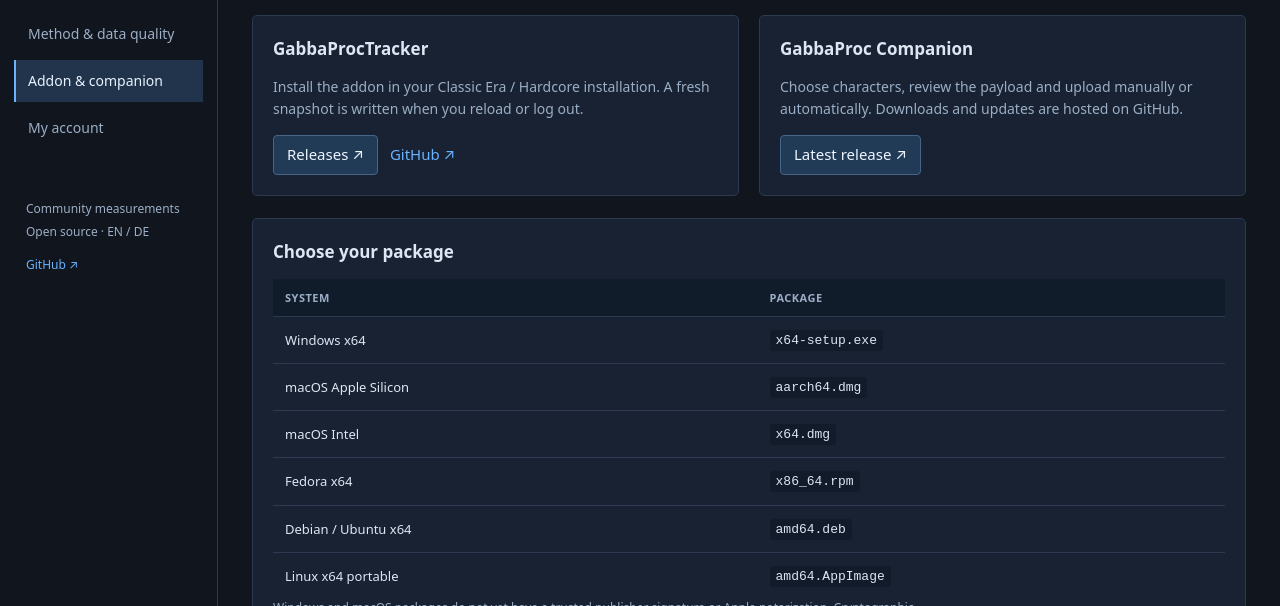
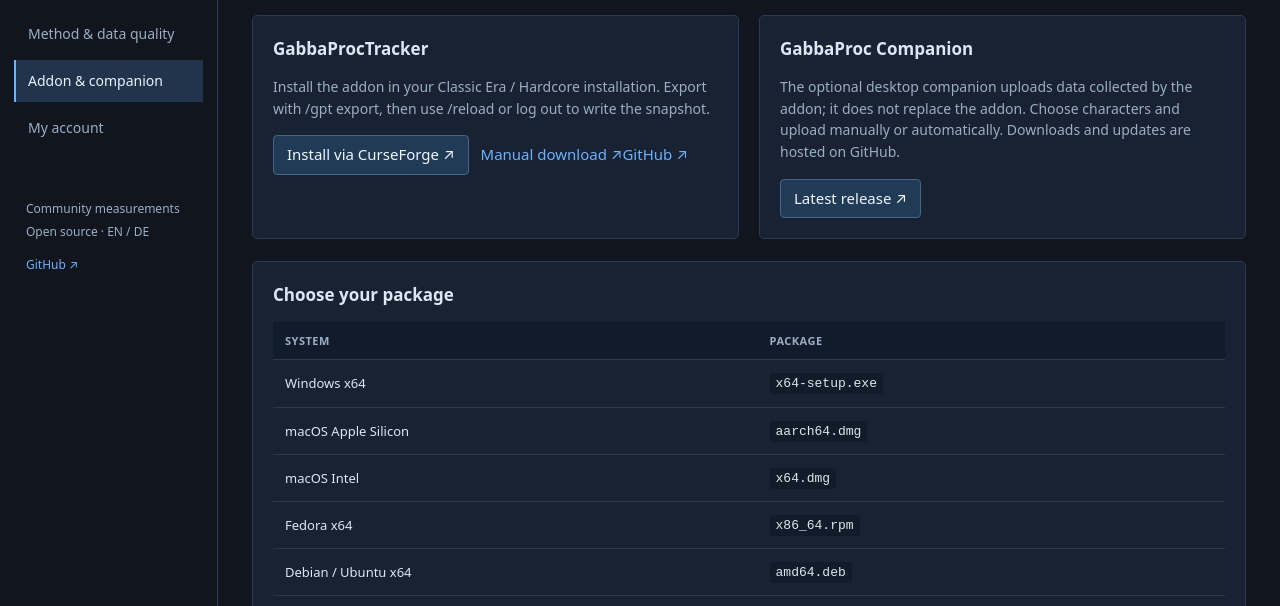
Before and after one commit to Gabbajoe/GabbaProcPlatform, a plain HTML site: page web/downloads.html in a window 1280 px wide. Shown: the part 176-782 px from the top of the page. Drawn offline with Linux system fonts and the light colour scheme.

Commit message:
Prepare companion 0.1.2 draft and CurseForge download option

```diff
--- a/desktop/core/Cargo.toml
+++ b/desktop/core/Cargo.toml
@@ -1,6 +1,6 @@
 [package]
 name = "gabbaproc-core"
-version = "0.1.1"
+version = "0.1.2"
 edition = "2021"
 license = "MIT"
 [dependencies]
--- a/desktop/package.json
+++ b/desktop/package.json
@@ -1,6 +1,6 @@
 {
   "name": "gabbaproc-companion",
-  "version": "0.1.1",
+  "version": "0.1.2",
   "private": true,
   "scripts": {
     "dev": "tauri dev",
--- a/desktop/src-tauri/Cargo.toml
+++ b/desktop/src-tauri/Cargo.toml
@@ -1,6 +1,6 @@
 [package]
 name = "gabbaproc-companion"
-version = "0.1.1"
+version = "0.1.2"
 edition = "2021"
 license = "MIT"
 [features]
--- a/desktop/src-tauri/tauri.conf.json
+++ b/desktop/src-tauri/tauri.conf.json
@@ -1,7 +1,7 @@
 {
   "$schema": "https://schema.tauri.app/config/2",
   "productName": "GabbaProc Companion",
-  "version": "0.1.1",
+  "version": "0.1.2",
   "identifier": "info.kellerkind.gabbaproc",
   "build": {
     "frontendDist": "../ui"
--- a/web/downloads.html
+++ b/web/downloads.html
@@ -95,27 +95,39 @@
           <section class="panel">
             <h2>GabbaProcTracker</h2>
             <p
-              data-en="Install the addon in your Classic Era / Hardcore installation. A fresh snapshot is written when you reload or log out."
-              data-de="Installiere das Addon in deiner Classic-Era-/Hardcore-Installation. Ein aktueller Snapshot wird bei Reload oder Logout geschrieben."
+              data-en="Install the addon in your Classic Era / Hardcore installation. Export with /gpt export, then use /reload or log out to write the snapshot."
+              data-de="Installiere das Addon in deiner Classic-Era-/Hardcore-Installation. Mit /gpt export exportieren, danach /reload ausführen oder ausloggen, um den Snapshot zu speichern."
             >
-              Install the addon in your Classic Era / Hardcore installation. A
-              fresh snapshot is written when you reload or log out.
+              Install the addon in your Classic Era / Hardcore installation.
+              Export with /gpt export, then use /reload or log out to write the
+              snapshot.
             </p>
             <a
               class="button"
-              href="https://github.com/Gabbajoe/GabbaProcTracker/releases"
-              >Releases ↗</a
+              href="https://www.curseforge.com/wow/addons/gabbaproctracker"
+              ><span
+                data-en="Install via CurseForge ↗"
+                data-de="Über CurseForge installieren ↗"
+                >Install via CurseForge ↗</span
+              ></a
+            >
+            <a href="https://github.com/Gabbajoe/GabbaProcTracker/releases"
+              ><span data-en="Manual download ↗" data-de="Manueller Download ↗"
+                >Manual download ↗</span
+              ></a
             >
             <a href="https://github.com/Gabbajoe/GabbaProcTracker">GitHub ↗</a>
           </section>
           <section class="panel">
             <h2>GabbaProc Companion</h2>
             <p
-              data-en="Choose characters, review the payload and upload manually or automatically. Downloads and updates are hosted on GitHub."
-              data-de="Charaktere auswählen, Nutzlast prüfen und manuell oder automatisch hochladen. Downloads und Updates liegen auf GitHub."
+              data-en="The optional desktop companion uploads data collected by the addon; it does not replace the addon. Choose characters and upload manually or automatically. Downloads and updates are hosted on GitHub."
+              data-de="Der optionale Desktop-Companion lädt die vom Addon gesammelten Daten hoch; er ersetzt das Addon nicht. Charaktere auswählen und manuell oder automatisch hochladen. Downloads und Updates liegen auf GitHub."
             >
-              Choose characters, review the payload and upload manually or
-              automatically. Downloads and updates are hosted on GitHub.
+              The optional desktop companion uploads data collected by the
+              addon; it does not replace the addon. Choose characters and upload
+              manually or automatically. Downloads and updates are hosted on
+              GitHub.
             </p>
             <a
               class="button"
```
Also changed, not shown: desktop/ui/index.html (+1 -1 lines), releases/v0.1.2.md (added, +25 -0 lines), 2 other files.
